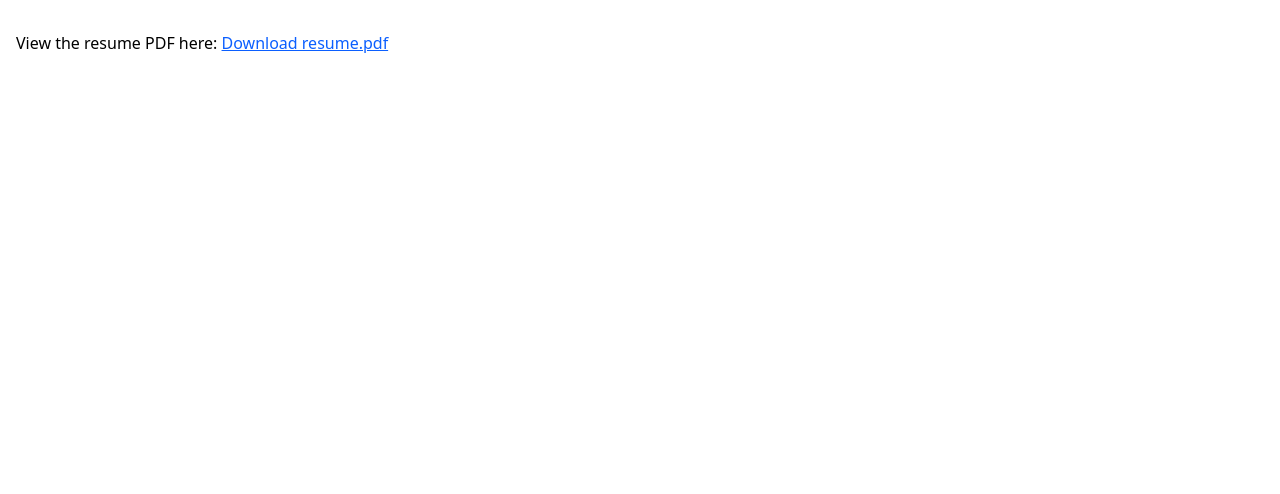
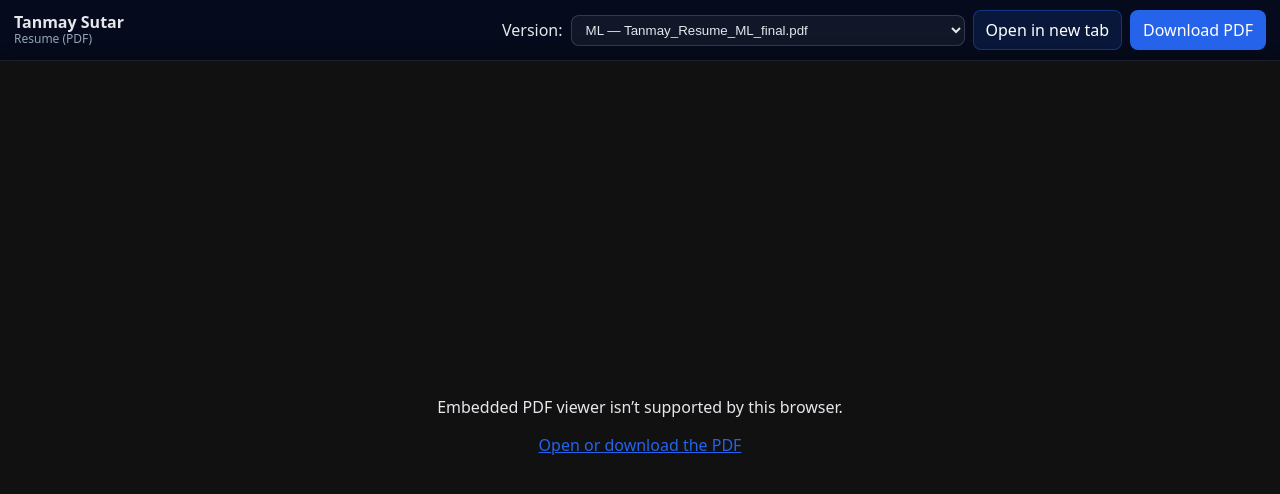
Before and after one commit to Tanny2109/tanmay-resume, a plain HTML site: page index.html in a window 1280 px wide. Drawn offline with Linux system fonts and the light colour scheme.

Commit message:
Update index.html

```diff
--- a/index.html
+++ b/index.html
@@ -2,22 +2,71 @@
 <html lang="en">
 <head>
   <meta charset="utf-8">
-  <title>Your Name – Resume</title>
+  <title>Tanmay Sutar — Resume</title>
   <meta name="viewport" content="width=device-width, initial-scale=1">
+  <meta name="description" content="Resumes of Tanmay Sutar">
   <style>
-    html, body { height: 100%; margin: 0; }
-    .container { height: 100vh; }
-    .fallback { padding: 16px; font-family: system-ui, -apple-system, Segoe UI, Roboto, Arial, sans-serif; }
-    a { color: #0b5fff; }
+    :root { --accent:#2563eb; --bg:#0f172a; --fg:#e5e7eb; --muted:#94a3b8; }
+    * { box-sizing: border-box; }
+    html, body { height:100%; margin:0; background:var(--bg); color:var(--fg); font-family: system-ui, -apple-system, Segoe UI, Roboto, Arial, sans-serif; }
+    header { position:sticky; top:0; z-index:10; display:flex; gap:12px; align-items:center; justify-content:space-between; padding:10px 14px; background:rgba(2,6,23,0.7); backdrop-filter:blur(8px); border-bottom:1px solid rgba(148,163,184,0.15); }
+    .brand { line-height:1.2; }
+    .brand .sub { color:var(--muted); font-size:12px; }
+    .controls { display:flex; gap:8px; align-items:center; flex-wrap: wrap; }
+    select { background:rgba(255,255,255,0.05); color:var(--fg); border:1px solid rgba(148,163,184,0.25); padding:6px 10px; border-radius:8px; }
+    a.btn { padding:8px 12px; border-radius:8px; text-decoration:none; color:#fff; background:rgba(37,99,235,0.15); border:1px solid rgba(37,99,235,0.4); }
+    a.btn:hover { background:rgba(37,99,235,0.25); }
+    a.primary { background:var(--accent); border-color:transparent; }
+    a.primary:hover { filter:brightness(0.95); }
+    main { position:fixed; inset:52px 0 0 0; background:#111; }
+    .fallback { height:100%; display:grid; place-items:center; text-align:center; padding:24px; }
+    .fallback a { color:var(--accent); }
   </style>
 </head>
 <body>
-  <div class="container">
-    <object data="resume.pdf#view=FitH" type="application/pdf" width="100%" height="100%">
+  <header>
+    <div class="brand">
+      <strong>Tanmay Sutar</strong><div class="sub">Resume (PDF)</div>
+    </div>
+    <div class="controls">
+      <label for="resumeSelect" class="sub">Version:</label>
+      <select id="resumeSelect">
+        <option value="Tanmay_Resume_ML_final.pdf" selected>ML — Tanmay_Resume_ML_final.pdf</option>
+        <option value="Tanmay Sutar_Software Engineer.pdf">Software Engineer — Tanmay Sutar_Software Engineer.pdf</option>
+      </select>
+      <a id="openBtn" class="btn" href="Tanmay_Resume_ML_final.pdf#view=FitH" target="_blank" rel="noopener">Open in new tab</a>
+      <a id="downloadBtn" class="btn primary" href="Tanmay_Resume_ML_final.pdf" download>Download PDF</a>
+    </div>
+  </header>
+
+  <main>
+    <object id="viewer" data="Tanmay_Resume_ML_final.pdf#view=FitH" type="application/pdf" width="100%" height="100%">
       <div class="fallback">
-        <p>View the resume PDF here: <a href="resume.pdf">Download resume.pdf</a></p>
+        <div>
+          <p>Embedded PDF viewer isn’t supported by this browser.</p>
+          <p><a id="fallbackLink" href="Tanmay_Resume_ML_final.pdf" target="_blank" rel="noopener">Open or download the PDF</a></p>
+        </div>
       </div>
     </object>
-  </div>
+  </main>
+
+  <script>
+    const select = document.getElementById('resumeSelect');
+    const viewer = document.getElementById('viewer');
+    const openBtn = document.getElementById('openBtn');
+    const downloadBtn = document.getElementById('downloadBtn');
+    const fallbackLink = document.getElementById('fallbackLink');
+
+    function updateTargets(file) {
+      const viewURL = file + '#view=FitH';
+      viewer.setAttribute('data', viewURL);
+      openBtn.href = viewURL;
+      downloadBtn.href = file;
+      fallbackLink.href = file;
+    }
+    select.addEventListener('change', e => updateTargets(e.target.value));
+    // Ensure initial state matches default selection
+    updateTargets(select.value);
+  </script>
 </body>
 </html>
```
